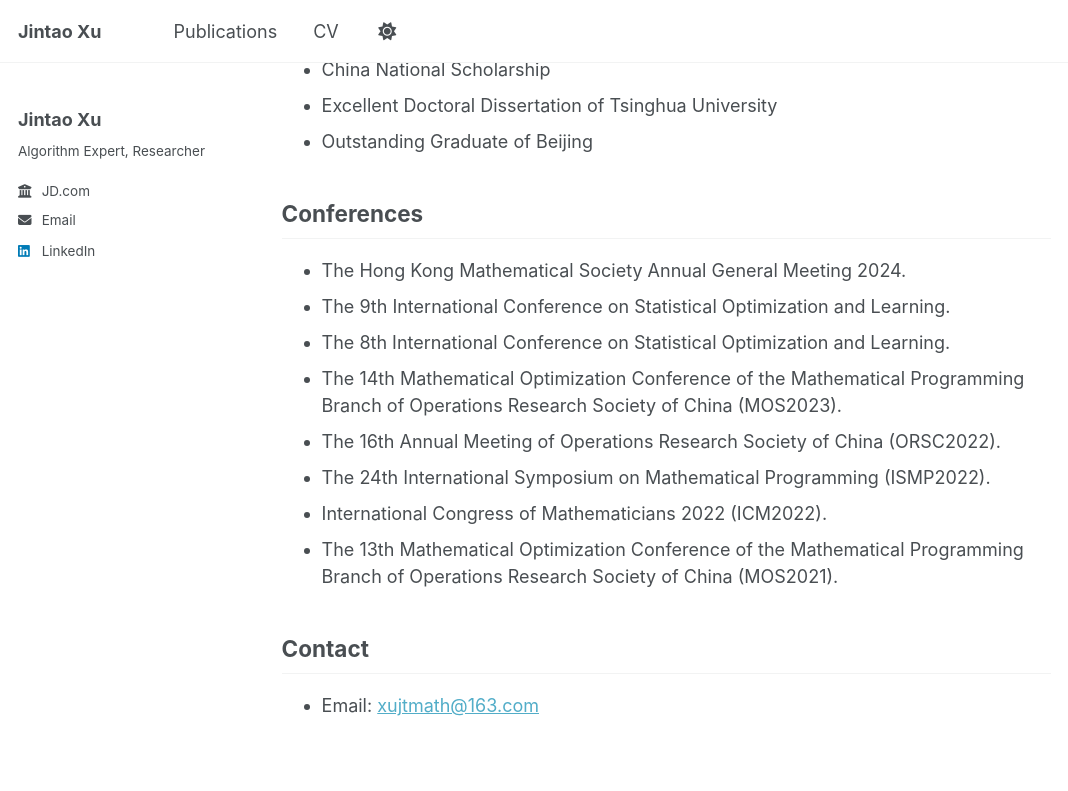
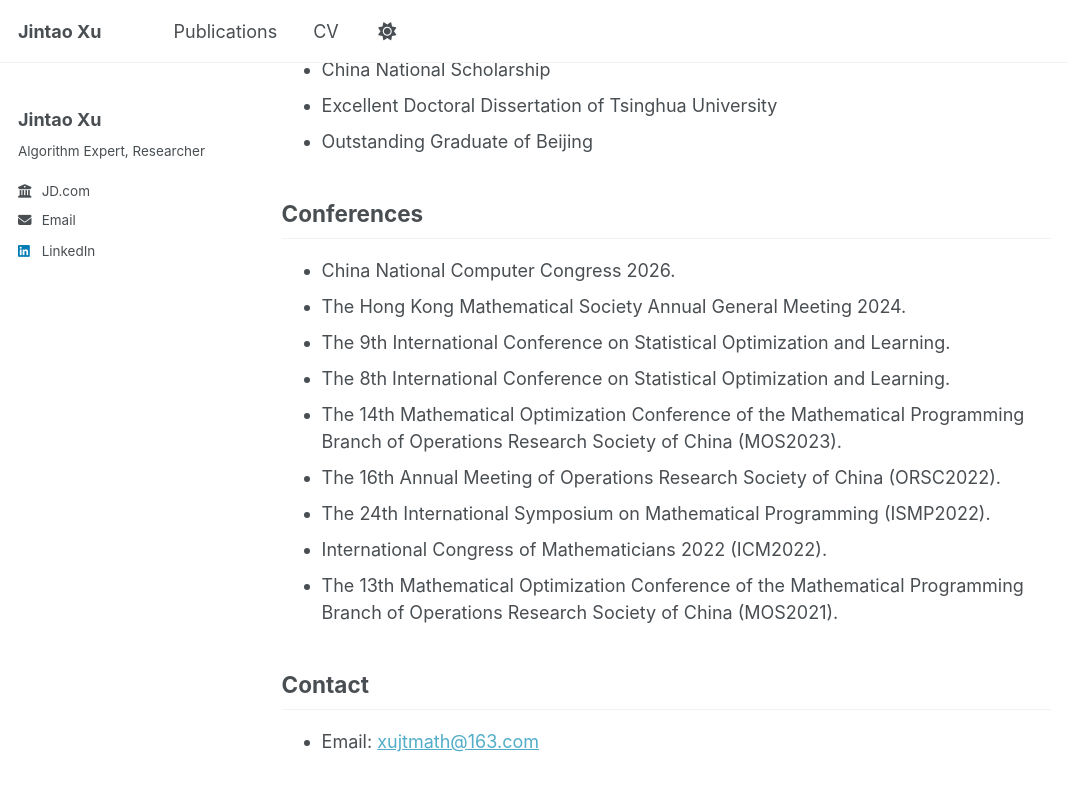
Before and after one commit to JintaoXuMath/JintaoXuMath.github.io, a Jekyll site: the page built from _pages/about.md, in a window 1280 px wide and 900 px high, scrolled down 2743 px. Shown: the top 791 px of the window, without its empty margins (0-1068 px from the left). Built offline with Jekyll 4.4.1, drawn with Linux system fonts in a browser that asks for light colours.

Commit message:
Add conference participation details

```diff
--- a/_pages/about.md
+++ b/_pages/about.md
@@ -71,6 +71,7 @@ My research broadly lies in **AI for decision making**, with particular interest
 
 ## Conferences
 
+- China National Computer Congress 2026.
 - The Hong Kong Mathematical Society Annual General Meeting 2024.
 - The 9th International Conference on Statistical Optimization and Learning.
 - The 8th International Conference on Statistical Optimization and Learning.
```
